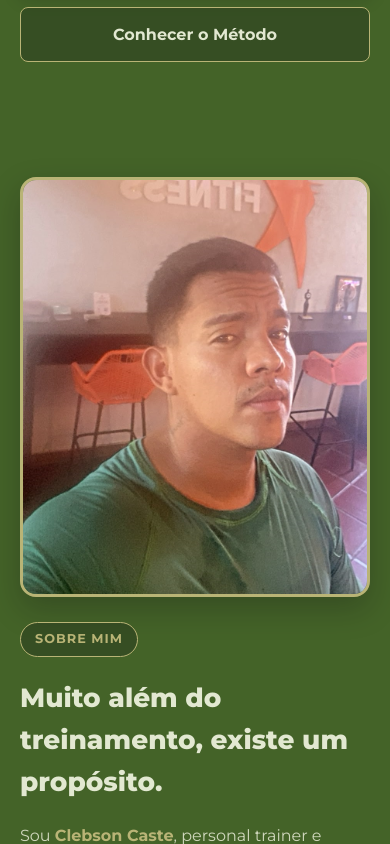
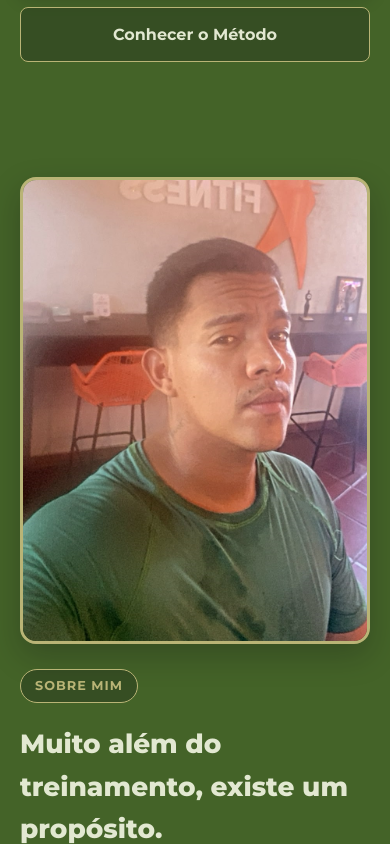
Before and after one commit to ClebsonPersonal/Clebson-Caste, a plain HTML site: page index.html in a window 390 px wide. Shown: the part 659-1503 px from the top of the page. Drawn offline with Linux system fonts and the light colour scheme.

```diff
--- a/style.css
+++ b/style.css
@@ -280,12 +280,12 @@ body {
 
 .sobre-img img {
     width: 100%;
-    max-width: 400px;        /* Limita a largura para não ficar gigantesca */
-    aspect-ratio: 3 / 4;     /* Garante formato vertical (3 de largura por 4 de altura) */
+    max-width: 400px;
+    aspect-ratio: 3 / 4;
     height: auto;
     object-fit: cover;
-    object-position: center top; /* Evita cortar a cabeça */
-    margin: 0 auto;          /* Centraliza na coluna */
+    object-position: center top;
+    margin: 0 auto;
     border-radius: 16px;
     border: 3px solid var(--primary);
     box-shadow: 0 12px 30px rgba(15, 17, 21, 0.25);
@@ -696,14 +696,6 @@ body {
         gap: 25px;
     }
 
-    /* Foto do Personal sem cortar a cabeça no celular */
-    .sobre-img img {
-        height: auto;
-        aspect-ratio: 3 / 4;
-        max-height: 420px;
-        object-position: center top;
-    }
-
     /* Fotos de Antes e Depois no celular */
     #resultados .grid-3 {
         grid-template-columns: 1fr;
```
